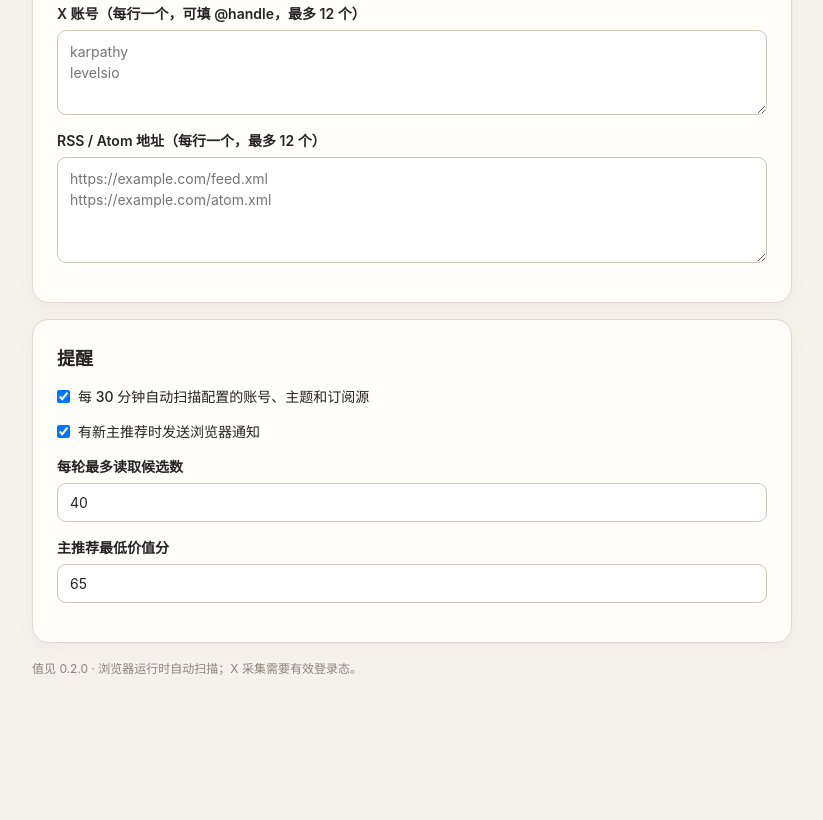
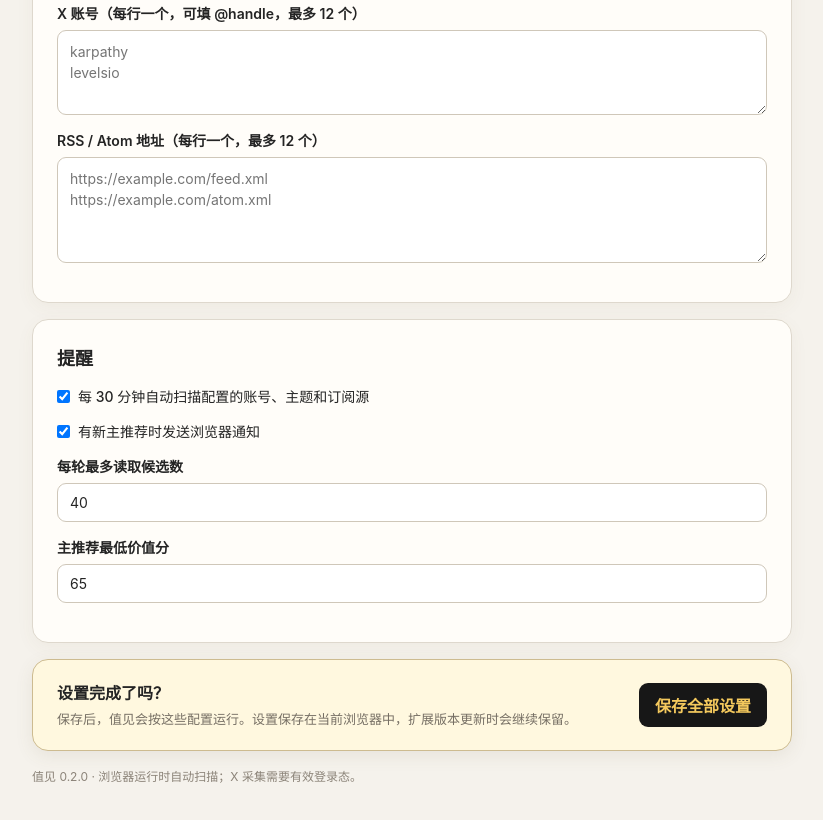
Before and after one commit to Ethan-Wang-dev/zhijian, a browser extension: page options.html in a window 1280 px wide. Shown: the part 1113-1933 px from the top of the page, without its empty margins (228-1051 px from the left). Before the commit the page ends 1837 px from the top, so only its background shows below. Drawn offline with Linux system fonts and the light colour scheme.

Commit message:
feat: add unified save action to settings

```diff
--- a/options.css
+++ b/options.css
@@ -6,6 +6,9 @@ header { margin-bottom: 24px; }
 .brand { font-size: 38px; font-weight: 800; letter-spacing: .08em; }
 header p { margin: 8px 0; color: #6b665d; }
 .card { margin: 16px 0; padding: 24px; border: 1px solid #ded8cd; border-radius: 16px; background: #fffdf9; box-shadow: 0 5px 18px #6e5d3b0d; }
+.save-card { display: flex; align-items: center; justify-content: space-between; gap: 24px; margin: 16px 0; padding: 20px 24px; border: 1px solid #cdbb90; border-radius: 16px; background: #fff8df; box-shadow: 0 5px 18px #6e5d3b18; }
+.save-card strong { font-size: 16px; }
+.save-card p { margin: 6px 0 0; color: #766f64; font-size: 13px; line-height: 1.5; }
 h2 { margin: 0 0 16px; font-size: 18px; }
 label { display: block; margin: 15px 0; font-size: 14px; font-weight: 600; }
 input, textarea { display: block; width: 100%; margin-top: 7px; padding: 10px 12px; border: 1px solid #cfc7b9; border-radius: 9px; background: #fff; color: #242424; font: inherit; font-weight: 400; }
@@ -18,3 +21,4 @@ button.secondary { border: 1px solid #bcb2a3; background: transparent; color: #3
 .check { display: flex; align-items: center; gap: 8px; font-weight: 500; }
 .check input { display: inline-block; width: auto; margin: 0; }
 footer { color: #8b8378; font-size: 12px; }
+@media (max-width: 560px) { .save-card { align-items: stretch; flex-direction: column; gap: 14px; } }
--- a/options.html
+++ b/options.html
@@ -57,6 +57,13 @@ https://example.com/atom.xml"></textarea>
         <input id="minScore" type="number" min="0" max="100" step="5">
       </label>
     </section>
+    <section class="save-card">
+      <div>
+        <strong>设置完成了吗？</strong>
+        <p>保存后，值见会按这些配置运行。设置保存在当前浏览器中，扩展版本更新时会继续保留。</p>
+      </div>
+      <button id="saveBottom">保存全部设置</button>
+    </section>
     <footer>值见 0.2.0 · 浏览器运行时自动扫描；X 采集需要有效登录态。</footer>
   </main>
   <script src="options.js"></script>
--- a/options.js
+++ b/options.js
@@ -21,6 +21,7 @@ document.addEventListener("DOMContentLoaded", async () => {
     if (element) element.type === "checkbox" ? element.checked = Boolean(settings[field]) : element.value = settings[field];
   });
   document.getElementById("save").addEventListener("click", save);
+  document.getElementById("saveBottom").addEventListener("click", save);
   document.getElementById("test").addEventListener("click", test);
 });
 
```
